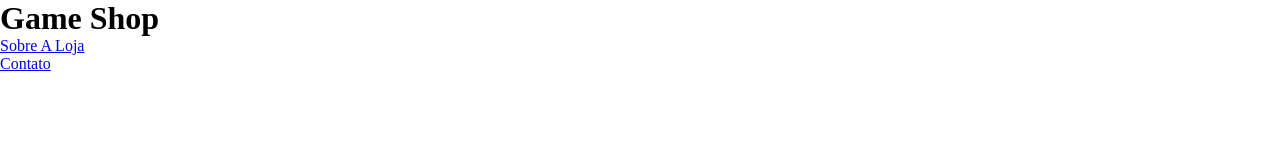
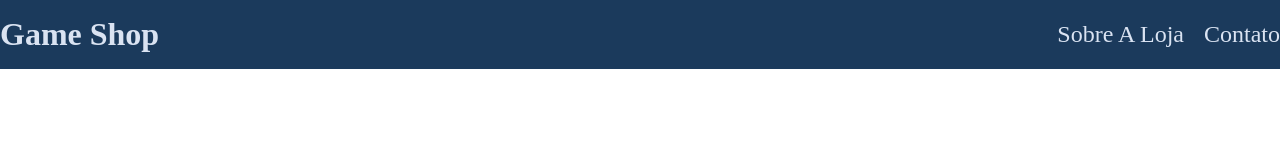
Before and after one commit to danieltwentynine/GameShop, a plain HTML site: page index.html in a window 1280 px wide. Drawn offline with Linux system fonts and the light colour scheme.

Commit message:
criando o cabeçalho

```diff
--- a/index.html
+++ b/index.html
@@ -8,13 +8,15 @@
 </head>
 <body>
     <header>
-        <h1>Game Shop</h1>
+        <div class="container">
+            <h1><a href="#">Game Shop</a></h1>
             <nav>
                 <ul>
                     <li><a href="#">Sobre A Loja</a></li>
                     <li><a href="#">Contato</a></li>
                 </ul>
             </nav>
+        </div>
     </header>
 </body>
 </html>
--- a/main.css
+++ b/main.css
@@ -3,3 +3,44 @@
     margin: 0;
     padding: 0;
 }
+
+header {
+    padding: 16px 0;
+    background-color: #1b3a5c;
+}
+
+header h1 a {
+    color: #dae3f2;
+    text-decoration: none;
+}
+
+header h1 a:hover {
+    color: #6aace6;
+}
+
+header nav li {
+    display: inline;
+    margin-left: 16px;
+    font-size: 24px;
+}
+
+header nav li a {
+    color: #dae3f2;
+    text-decoration: none;
+}
+
+header nav li a:hover {
+    color: #6aace6;
+}
+
+.container {
+    max-width: 1280px;
+    width: 100%;
+    margin: 0 auto;
+}
+
+header .container {
+    justify-content: space-between;
+    display: flex;
+    align-items: center;
+}
```
Lines whose indentation alone changed are shown as unchanged.
